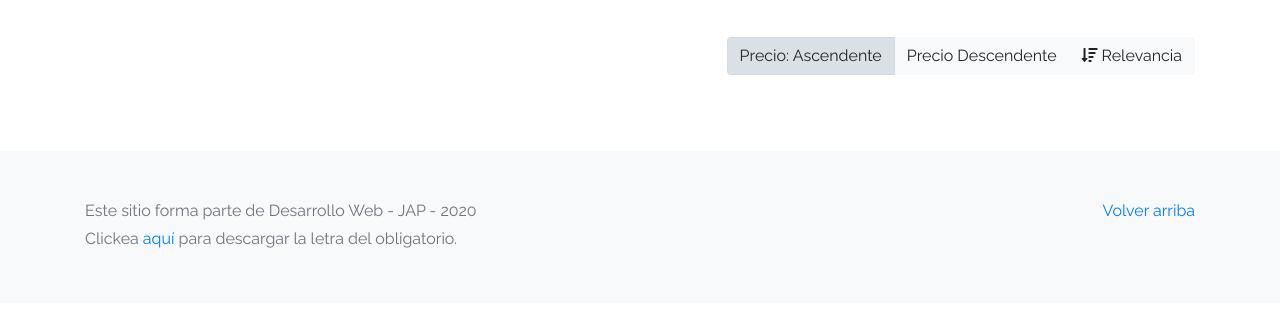
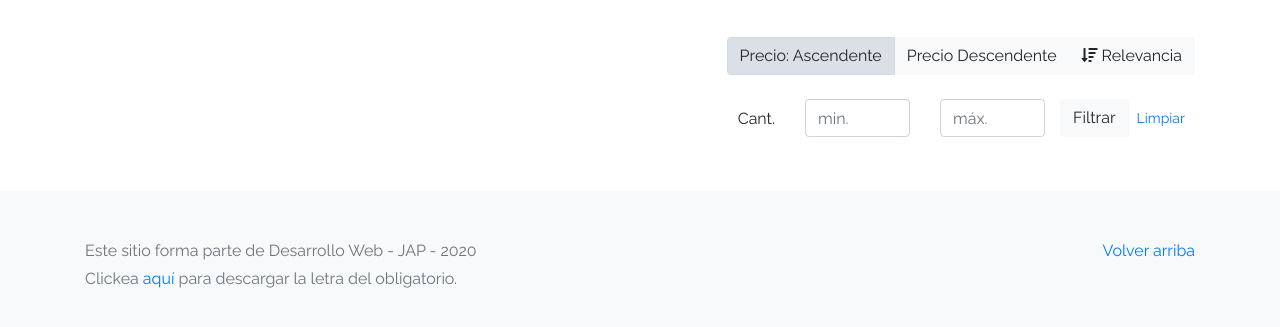
Before and after one commit to ernestoabreu98/e-Mercado, a plain HTML site: page products.html in a window 1280 px wide. Shown: the part 313-640 px from the top of the page. Drawn offline with Linux system fonts and the light colour scheme; no server answers; sample sign-in values are in the browser's storage.

Commit message:
Filter Count
Signed-off-by: ernestoabreu98 <64290330+ernestoabreu98@users.noreply.github.com>

```diff
--- a/products.html
+++ b/products.html
@@ -59,6 +59,18 @@
                 <div class="col-md-6 col-sm-12 mb-1 container">
                   <div class="row container p-0 m-0">
                     <div class="col">
+                      <p class="font-weight-normal text-right my-2">Cant.</p>
+                    </div>
+                    <div class="col">
+                      <input class="form-control" type="number" placeholder="min." id="rangeFilterCountMin">
+                    </div>
+                    <div class="col">
+                      <input class="form-control" type="number" placeholder="máx." id="rangeFilterCountMax">
+                    </div>
+                    <div class="col-3 p-0">
+                      <div class="btn-group" role="group">
+                        <button class="btn btn-light btn-block" id="rangeFilterCount">Filtrar</button>
+                        <button class="btn btn-link btn-sm" id="clearRangeFilter">Limpiar</button>
                       </div>
                     </div>
                   </div>
```
